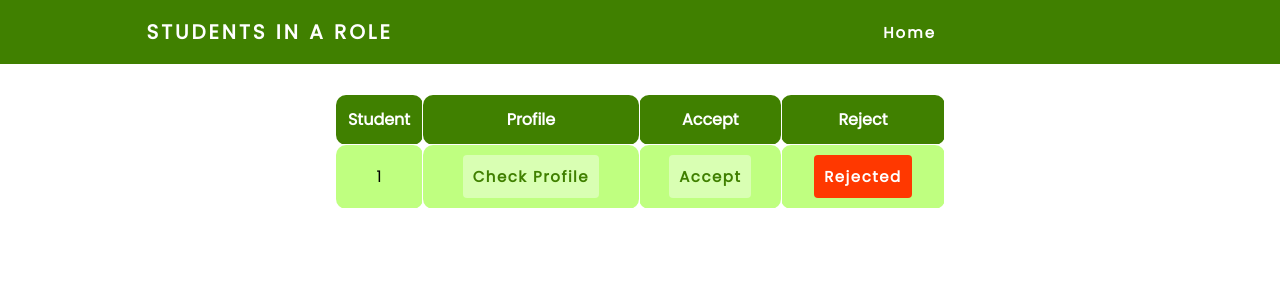
After one commit to sri-1729/placement_system, a Flask app: page /comp/students/1 in a window 1280 px wide. The commit adds this page. Shown: the top 300 px of the page. Run offline with Flask 2, Linux system fonts and the light colour scheme; a user stored in the database is signed in; tables that the repository leaves empty hold one stand-in row (values such as "Sample post").

Commit message:
added_application_status

```diff
--- a/app/__init__.py
+++ b/app/__init__.py
@@ -32,7 +32,11 @@ def create_app(config_name):
 	app.register_blueprint(r_bp,url_prefix='/role')
 	from .register import register as reg_bp
 	app.register_blueprint(reg_bp, url_prefix='/register')
+
 	from .jobs import jobs as job_bp
 	app.register_blueprint(job_bp, url_prefix='/jobs')
 
+	from .company import company as c_bp
+	app.register_blueprint(c_bp, url_prefix='/comp')
+
 	return app
--- /dev/null
+++ b/app/company/__init__.py
@@ -0,0 +1,5 @@
+from flask import Blueprint
+
+#creating blueprint for app routes and error handling pages
+company = Blueprint('company', __name__)
+from . import views
--- /dev/null
+++ b/app/company/views.py
@@ -0,0 +1,50 @@
+from . import company
+from flask import render_template, redirect, session, url_for
+from flask_login import LoginManager, login_user, logout_user, login_required, current_user
+from .. import db
+from ..helper import strToInt, formatString
+
+@company.route('/view')
+@login_required
+def view_rolesProvided():
+	#picking roles which company provided
+	sql1 = f"SELECT role_id, title FROM role WHERE company_id = '{session['user']['userid']}'"
+	roles_provided = db.engine.execute(sql1)
+	list_of_roles = []
+	for each_role in roles_provided:
+		role = dict(each_role)
+		list_of_roles.append(role)
+	return render_template('view_rolesProvided.html', list_of_roles = list_of_roles)
+
+@company.route('/students/<string:role_id>')
+@login_required
+def view_students_comp(role_id):
+	role_id = strToInt(role_id)
+	#picking students of a particular role
+	sql1 = f"SELECT * FROM application_status WHERE role_id = {role_id}"
+	students = db.engine.execute(sql1)
+	list_of_students = []
+	for each_student in students:
+		student = dict(each_student)
+		list_of_students.append(student)
+	return render_template('view_students.html', list_of_students = list_of_students, role_id=role_id)
+
+@company.route('/students/status/accept/<string:stu_uid>/<string:role_id>')
+@login_required
+def accept(stu_uid, role_id):
+	stu_uid = formatString(stu_uid)
+	role_id = strToInt(role_id)
+	sql1 = f"UPDATE application_status SET status = 'ACC' WHERE stu_uid = '{stu_uid}' AND role_id = {role_id}"
+	db.engine.execute(sql1)
+	db.session.commit()
+	return redirect(url_for('company.view_students_comp', role_id = role_id))
+
+@company.route('/students/status/reject/<string:stu_uid>/<string:role_id>')
+@login_required
+def reject(stu_uid, role_id):
+	stu_uid = formatString(stu_uid)
+	role_id = strToInt(role_id)
+	sql1 = f"UPDATE application_status SET status = 'REJ' WHERE stu_uid = '{stu_uid}' AND role_id = {role_id}"
+	db.engine.execute(sql1)
+	db.session.commit()
+	return redirect(url_for('company.view_students_comp', role_id = role_id))
--- a/app/helper.py
+++ b/app/helper.py
@@ -15,9 +15,17 @@ def strToInt(string):
 def extract_date(string):
 	#'2021-14-09 00:00:00'
 	x = string.split(" ")
-	print(x)
 	only_date = x[0]
 	y = only_date.split('-')
 	y.reverse()
 	final = '-'.join(y)
 	return str(final)
+
+def formatString(string):
+	final = ''
+	for each in string:
+		if each == ',':
+			break
+		if each != '(':
+			final = final + each
+	return str(final)
--- a/app/models.py
+++ b/app/models.py
@@ -74,6 +74,7 @@ class Schedule(db.Model):
 	test_link = db.Column(db.String(50))
 	interview_link = db.Column(db.String(50))
 
+#roles_eligibility
 class roles_eligibility(db.Model):
 	__tablename__='roles_eligibility'
 	role_id = db.Column(db.Integer, db.ForeignKey('role.role_id'), primary_key=True)
--- a/app/static/style.css
+++ b/app/static/style.css
@@ -2,6 +2,7 @@
 	margin: 0px;
 	padding: 0px;
 	box-sizing: border-box;
+	font-family: 'Poppins', sans-serif;
 }
 
 nav{
--- /dev/null
+++ b/app/static/tstyles.css
@@ -0,0 +1,122 @@
+.table-wrapper{
+	display: flex;
+	justify-content: center;
+	padding: 30px;
+}
+.roles{
+	width: 50%;
+	border-collapse: collapse;
+
+
+}
+
+.header{
+	height: 50px;
+	background-color: #408000;
+	color: #ffffff;
+	border: 1px solid #ffffff;
+	border-radius: 10px;
+}
+
+.row{
+	text-align: center;
+	border-radius:10px;
+	height: 40px;
+	background-color: #bfff80;
+	border: 1px solid #ffffff;
+	padding: 10px;
+}
+
+.normal-acc{
+text-decoration: none;
+	font-family: 'Poppins', sans-serif;
+	color: #408000;
+	/*height: 30px;*/
+	font-size: 15px;
+	font-weight: bold;
+	border: none;
+	background-color: #d9ffb3;
+	transition-duration: 0.2s;
+	padding: 10px;
+	/*margin: 4px 4px;*/
+	letter-spacing: 1.5px;
+	border-radius: 4px;
+	text-align: center;
+	display: inline-block;
+}
+
+.normal-rej{
+text-decoration: none;
+	font-family: 'Poppins', sans-serif;
+	color: #ff3800;
+	/*height: 30px;*/
+	font-size: 15px;
+	font-weight: bold;
+	border: none;
+	background-color: #d9ffb3;
+	transition-duration: 0.2s;
+	padding: 10px;
+	/*margin: 4px 4px;*/
+	letter-spacing: 1.5px;
+	border-radius: 4px;
+	text-align: center;
+	display: inline-block;
+}
+
+.acc{
+text-decoration: none;
+	font-family: 'Poppins', sans-serif;
+	color: #ffffff;
+	/*height: 30px;*/
+	font-size: 15px;
+	font-weight: bold;
+	border: none;
+	background-color: #408000;
+	transition-duration: 0.2s;
+	padding: 10px;
+	/*margin: 4px 4px;*/
+	letter-spacing: 1.5px;
+	border-radius: 4px;
+	text-align: center;
+	display: inline-block;
+}
+
+.rej{
+	text-decoration: none;
+	font-family: 'Poppins', sans-serif;
+	color: #ffffff;
+	/*height: 30px;*/
+	font-size: 15px;
+	font-weight: bold;
+	border: none;
+	background-color: #ff3800;
+	transition-duration: 0.2s;
+	padding: 10px;
+	/*margin: 4px 4px;*/
+	letter-spacing: 1.5px;
+	border-radius: 4px;
+	text-align: center;
+	display: inline-block;
+}
+
+.normal-acc:hover{
+	font-family: 'Poppins', sans-serif;
+	color: #ffffff;
+	/*height: 30px;*/
+	font-size: 15px;
+	font-weight: bold;
+	border: none;
+	box-shadow: none;
+	background-color: #408000;
+}
+
+.normal-rej:hover{
+	font-family: 'Poppins', sans-serif;
+	color: #ffffff;
+	/*height: 30px;*/
+	font-size: 15px;
+	font-weight: bold;
+	border: none;
+	box-shadow: none;
+	background-color: #ff3800;
+}
--- a/app/templates/base.html
+++ b/app/templates/base.html
@@ -4,6 +4,8 @@
     <meta charset="UTF-8">
     <meta name="viewport" content="width=device-width, initial-scale=1.0">
     <meta http-equiv="X-UA-Compatible" content="ie=edge">
+    <link rel="stylesheet" type = text/css href="{{ url_for('static', filename='vstyles.css') }}">
+     <link rel="stylesheet" type = text/css href="{{ url_for('static', filename='tstyles.css') }}">
     <title>{% block title %}{% endblock %}</title>
     {% block head %}{% endblock %}
   </head>
--- a/app/templates/home.html
+++ b/app/templates/home.html
@@ -39,7 +39,7 @@
 <img src ="{{ url_for('static', filename='images/undraw_Brainstorming_re_1lmw.png') }}">
 <ul class="function">
 <li><a href="{{ url_for('profile.edit_profile')}}" class="link-button">Edit Your Profile</a></li>
-<li><a href="{{ url_for('profile.view_profile')}}" class="link-button">View Your Profile</a></li>
+<li><a href="{{ url_for('profile.view_profile', stu_uid = session['user']['userid'])}}" class="link-button">View Your Profile</a></li>
 <li><a href="{{ url_for('jobs.view_jobs') }}" class="link-button">Eligible Roles</a></li>
 </ul>
 </div>
@@ -48,7 +48,7 @@
 <img src ="{{ url_for('static', filename='images/undraw_Business_decisions_re_84ag.png') }}">
 <ul class="function">
 <li><a href="{{ url_for('role.role_create')}}" class="link-button">Create a Role</a></li>
-<!-- <li><a href="#" class="link-button">View Your Profile</a></li> -->
+<li><a href="{{ url_for('company.view_rolesProvided') }}" class="link-button">View Roles Provided</a></li>
 </ul>
 </div>
 {% else %}
--- a/app/templates/view_roles.html
+++ b/app/templates/view_roles.html
@@ -40,7 +40,11 @@
 			{% if each_role['status'] == 'NA' %}
 			<li><a href="{{ url_for('jobs.apply_job', role_id = each_role['role_id']) }}" class="link-button">Apply</a></li>
 			{% elif each_role['status'] == 'A' %}
-			<li><button class = "status-button">Applied</button></li>
+			<li><button class = "status-button-applied">Applied</button></li>
+			{% elif each_role['status'] == 'ACC' %}
+			<li><button class = "status-button-accepted">Accepted</button></li>
+			{% elif each_role['status'] == 'REJ' %}
+			<li><button class = "status-button-rejected">Rejected</button></li>
 			{% endif %}
 			<li><a href="#" class="link-button">View Role</a></li>
 		</ul>
--- /dev/null
+++ b/app/templates/view_students.html
@@ -0,0 +1,53 @@
+{% extends "base.html" %}
+
+{% block title %}Home{% endblock %}
+{% block head %}
+
+<link rel="stylesheet" type = text/css href="{{ url_for('static', filename='style.css') }}">
+<link rel="preconnect" href="https://fonts.googleapis.com">
+<link rel="preconnect" href="https://fonts.gstatic.com" crossorigin>
+<link href="https://fonts.googleapis.com/css2?family=Poppins&display=swap" rel="stylesheet">
+
+{% endblock %}
+
+{% block body %}
+
+
+<!-- <h1>Home Page</h1> -->
+<nav>
+	<div class="logo">
+		<h4>Students in a role</h4>
+	</div>
+	<ul class = "nav-links">
+		<li><a href="{{ url_for('main.home') }}">Home</a>
+	</ul>
+</nav>
+
+<div class="table-wrapper">
+<table class = "roles">
+	<tr>
+		<th class="header">Student</th>
+		<th class="header">Profile</th>
+		<th class="header">Accept</th>
+		<th class="header">Reject</th>
+	</tr>
+	{% for student in list_of_students %}
+	<tr>
+		<td class="row">{{ student['stu_uid'] }}</td>
+		<td class="row"><a class="link-button" href="{{ url_for('profile.view_profile', stu_uid=student['stu_uid']) }}">Check Profile</a></td>
+		{% if student['status'] == 'A'%}
+		<td class="row"><a class = "normal-acc" href="{{ url_for('company.accept', stu_uid = student['stu_uid'], role_id = role_id) }}">Accept</a></td>
+		<td class="row"><a class = "normal-rej" href="{{ url_for('company.reject', stu_uid = student['stu_uid'], role_id = role_id) }}">Reject</a></td>
+		{% elif student['status'] == 'ACC'%}
+		<td class="row"><a class="acc" href="{{ url_for('company.accept', stu_uid = student['stu_uid'], role_id = role_id) }}">Accepted</a></td>
+		<td class="row"><a class ="normal-rej" href="{{ url_for('company.reject', stu_uid = student['stu_uid'], role_id = role_id) }}">Reject</a></td>
+		{% elif student['status'] == 'REJ'%}
+		<td class="row"><a class = "normal-acc"href="{{ url_for('company.accept', stu_uid = student['stu_uid'], role_id = role_id) }}">Accept</a></td>
+		<td class="row"><a class = "rej" href="{{ url_for('company.reject', stu_uid = student['stu_uid'], role_id = role_id) }}">Rejected</a></td>
+		{% endif %}
+	</tr>
+	{% endfor %}
+</table>
+</div>
+
+{% endblock %}
```
Also changed, not shown: app/profile/views.py (+5 -4 lines), app/static/vstyles.css (+35 -1 lines), app/templates/view_profile.html (+9 -5 lines), app/templates/view_rolesProvided.html (added, +42 -0 lines).
